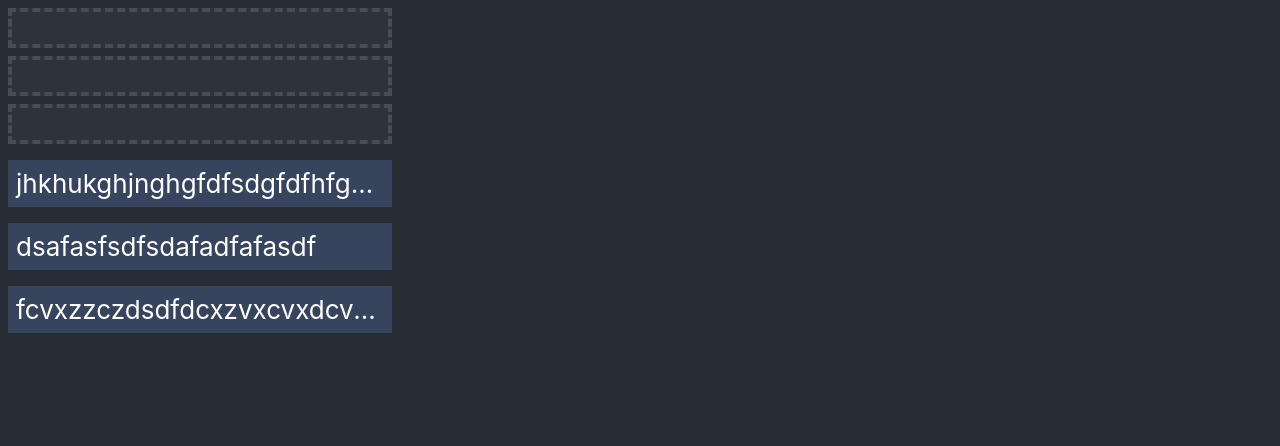
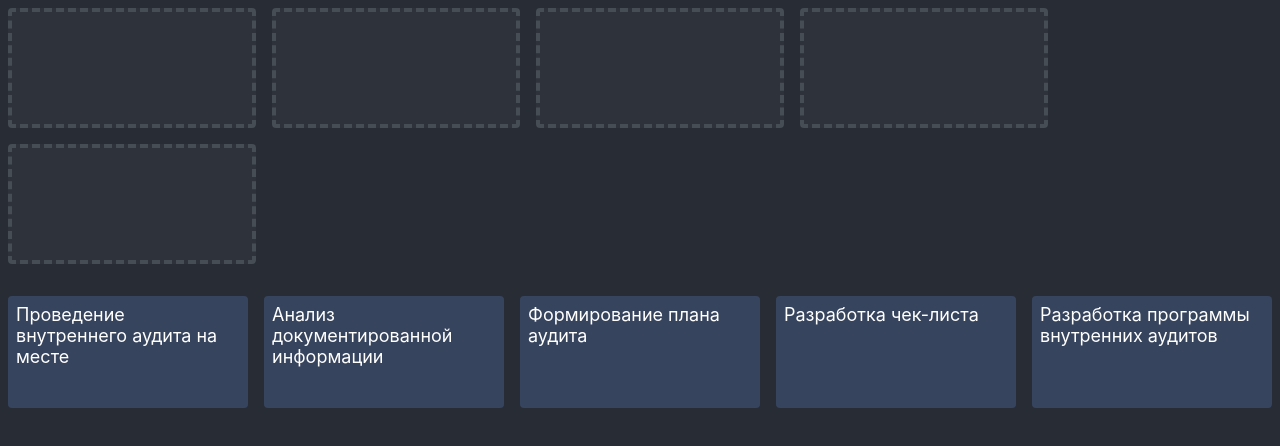
Before and after one commit to SuperDubPro/drag-n-drop-for-kids, a React (Create React App) app: page / in a window 1280 px wide. Shown: the top 446 px of the page. Built offline with nearby package versions, Linux system fonts and the light colour scheme.

Commit message:
add some styles + fix drag-n-drop + add deploy

```diff
--- a/package.json
+++ b/package.json
@@ -6,6 +6,8 @@
     "@testing-library/jest-dom": "^5.14.1",
     "@testing-library/react": "^11.2.7",
     "@testing-library/user-event": "^12.8.3",
+    "express": "^4.17.1",
+    "express-favicon": "^2.0.1",
     "prop-types": "^15.7.2",
     "react": "^17.0.2",
     "react-dom": "^17.0.2",
@@ -15,7 +17,8 @@
     "web-vitals": "^1.1.2"
   },
   "scripts": {
-    "start": "react-scripts start",
+    "start": "node server.js",
+    "start-local": "react-scripts start",
     "build": "react-scripts build",
     "test": "react-scripts test",
     "eject": "react-scripts eject"
--- a/src/components/Body.jsx
+++ b/src/components/Body.jsx
@@ -3,6 +3,8 @@ import React from 'react';
 import DATA from '../project-config';
 import Draggable from './Draggable';
 import Droppable from './Droppable';
+
+const { scheme } = DATA;
 
 const getShuffledArr = (array) => {
   const newArr = [...array];
@@ -16,14 +18,13 @@ const getShuffledArr = (array) => {
 };
 
 function Body() {
-  const { scheme } = DATA;
-
   /** set mState */
-  const [mState, setState] = React.useState(() => new Map(scheme.map((text, index) => {
+  const [mState, setState] = React.useState(() => new Map(scheme.map((item, index) => {
     const uuid = genUuid();
     return [uuid, {
       uuid,
-      text,
+      text: item.text,
+      name: item.name,
       isDragOver: false,
       isDragging: false,
       droppedUuid: '',
@@ -41,23 +42,33 @@ function Body() {
   /** set cardsOrder and cards */
   const [cardsOrder] = React.useState(() => getShuffledArr([...mState].map(([uuid]) => uuid)));
   const [cards, setCards] = React.useState(() => [...cardsOrder]);
+  const draggingUuidRef = React.useRef(null);
 
+  /** set handlers */
   const handleDragStart = React.useCallback((e, uuid) => {
+    draggingUuidRef.current = uuid;
     setTimeout(() => changeStateIteration((id, state) => {
       state.isDragging = id === uuid;
     }), 0);
   }, []);
 
-  const handleDrop = React.useCallback((e, droppedUuid) => {
+  const handleDrop = React.useCallback((e, dropUuid) => {
+    // console.log(e.currentTarget);
+    const droppedUuid = draggingUuidRef.current;
     setCards(prevCard => prevCard.filter(cardUuid => cardUuid !== droppedUuid));
     changeStateIteration((cardUuid, state) => {
       state.isDragOver = false;
       state.isDragging = false;
-      state.droppedUuid = cardUuid === droppedUuid ? droppedUuid : state.droppedUuid;
+      if (cardUuid === dropUuid) {
+        state.droppedUuid = droppedUuid;
+      } else {
+        state.droppedUuid = state.droppedUuid === droppedUuid ? '' : state.droppedUuid;
+      }
     });
   }, []);
 
   const handleDragEnd = React.useCallback(() => {
+    draggingUuidRef.current = null;
     changeStateIteration((id, state) => {
       state.isDragging = false;
     });
@@ -75,20 +86,22 @@ function Body() {
     });
   }, []);
 
+  /** create some jsx elements */
+  const createDroppable = (state) => {
+    const { uuid, droppedUuid, isDragOver } = state;
+
+    //  {(!state.droppedUuid || mState.get(state.droppedUuid).isDragging)
     return (
-    <div className="body">
-      <div className="drop-list">
-        {[...mState].map(([uuid, state]) => (
       <div
+        className="interactive-container"
         key={`droppable-container-${uuid}`}
-            style={{ width: '400px' }}
       >
         {!state.droppedUuid
           ? (
             <Droppable
               uuid={uuid}
               key={`droppable-component-${uuid}`}
-                  className={`border-dashed ${state.isDragOver ? 'hovered' : ''}`}
+              className={`border-dashed ${isDragOver ? 'hovered' : ''}`}
               onDrop={(e) => { handleDrop(e, uuid); }}
               onDragEnter={(e) => { handleDragEnter(e, uuid); }}
               onDragLeave={(e) => { handleDragLeave(e, uuid); }}
@@ -96,37 +109,51 @@ function Body() {
           )
           : (
             <Draggable
-                  uuid={state.droppedUuid}
-                  key={`selected-card-${state.droppedUuid}`}
-                  text={mState.get(state.droppedUuid).text}
-                  className={mState.get(state.droppedUuid).isDragging ? 'hidden' : ''}
-                  onDragStart={(e) => { handleDragStart(e, state.droppedUuid); }}
-                  onDragEnd={(e) => { handleDragEnd(e, state.droppedUuid); }}
+              uuid={droppedUuid}
+              key={`selected-card-${droppedUuid}`}
+              text={mState.get(droppedUuid).text}
+              className={mState.get(droppedUuid).isDragging ? 'hidden' : ''}
+              onDragStart={(e) => { handleDragStart(e, droppedUuid); }}
+              onDragEnd={(e) => { handleDragEnd(e, droppedUuid); }}
             />
           )}
       </div>
-        ))}
-      </div>
+    );
+  };
 
-      <div className="drag-list">
-        {cards.map(uuid => {
-          const card = mState.get(uuid);
+  const createDraggable = (state) => {
+    const { uuid } = state;
+
     return (
       <div
+        className="interactive-container"
         key={`draggable-container-${uuid}`}
-              style={{ width: '400px' }}
       >
         <Draggable
           uuid={uuid}
           key={`draggable-component-${uuid}`}
-                text={card.text}
-                className={card.isDragging ? 'hidden' : ''}
+          text={state.text}
+          className={state.isDragging ? 'hidden' : ''}
           onDragStart={(e) => { handleDragStart(e, uuid); }}
           onDragEnd={(e) => { handleDragEnd(e, uuid); }}
         />
       </div>
     );
+  };
+
+  return (
+    <div className="body">
+      <div className="lists-container">
+        <div className="interactive-list mb-3">
+          {[...mState].map(([, state]) => createDroppable(state))}
+        </div>
+
+        <div className="interactive-list">
+          {cards.map(uuid => {
+            const card = mState.get(uuid);
+            return createDraggable(card);
           })}
+        </div>
       </div>
     </div>
   );
--- a/src/components/Draggable/index.jsx
+++ b/src/components/Draggable/index.jsx
@@ -248,7 +248,7 @@ function Draggable({ text, uuid, onDragStart, onDrag, onDragEnd, className }) {
 
   return (
     <div
-      className={`draggable ${className} p-2 m-2`}
+      className={`interactive draggable ${className} p-2 m-2`}
       draggable="true"
       id={`draggable-${uuid}`}
       onDragStart={handleDragStart}
--- a/src/components/Droppable/index.jsx
+++ b/src/components/Droppable/index.jsx
@@ -43,7 +43,7 @@ function Droppable({ uuid, text, onDragOver, onDrop, onDragEnter, onDragLeave, c
 
   return (
     <div
-      className={`droppable ${className} p-3 m-2`}
+      className={`interactive droppable ${className} p-2 m-2`}
       id={`droppable-${uuid}`}
       onDragOver={handleDragOver}
       onDrop={handleDrop}
--- a/src/project-config.js
+++ b/src/project-config.js
@@ -1,8 +1,19 @@
 const DATA = {
   scheme: [
-    'dsafasfsdfsdafadfafasdf',
-    'jhkhukghjnghgfdfsdgfdfhfghgfbfbvzvv',
-    'fcvxzzczdsdfdcxzvxcvxdcvdsfcvcxcvcdsvc'
+    { text: 'Разработка программы внутренних аудитов' },
+    { text: 'Формирование плана аудита' },
+    { text: 'Разработка чек-листа' },
+    { text: 'Проведение внутреннего аудита на месте' },
+    { text: 'Анализ документированной информации' }
+    // { text: 'Оформление результатов внутреннего аудита. Формирование отчета о проведении внутреннего аудита' },
+    // { text: 'Согласование и утверждение отчета по внутреннему аудиту и его рассылка' },
+    // { text: 'Завершение аудита' },
+    // {
+    //   name: 'В случае выявления несоответствий',
+    //   text: 'Формирование плана по выполнению коррекций и корректирующих действий'
+    // },
+    // { text: 'Устранение несоответствий, реализация корректирующих действий' },
+    // { text: 'Проверка устранения несоответствий при последующем внутреннем аудите' }
   ]
 };
 
--- a/src/style/app.scss
+++ b/src/style/app.scss
@@ -6,18 +6,35 @@
 	display: flex;
 	flex-direction: column;
 	align-items: center;
-	font-size: calc(10px + 2vmin);
+	//font-size: calc(10px + 2vmin);
+	font-size: 18px;
 	color: white;
 }
 
 .body {
-	width: 100%;
+	//width: 100%;
 }
 
-.drag-list {
-	display: flex;
-	flex-direction: column;
-	align-items: flex-start;
+.lists-container {
+
+	.interactive-list {
+		display: flex;
+		flex-direction: row;
+		align-items: flex-start;
+		flex-wrap: wrap;
+		//overflow-x: scroll;
+
+		.interactive-container {
+			//width: 16rem;
+			//min-height: 8rem;
+
+			.interactive {
+				border-radius: .25rem;
+				width: 14rem;
+				min-height: 6rem;
+			}
+		}
+	}
 }
 
 /*.App-logo {*/
```
Also changed, not shown: server.js (added, +22 -0 lines), 18 other files (tests, documents, lock files or other folders). Lines whose indentation alone changed are shown as unchanged.
